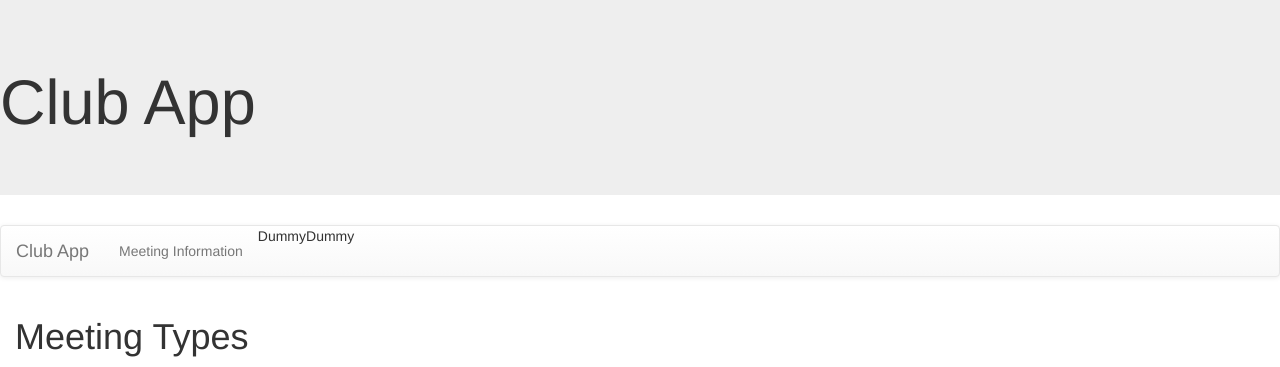
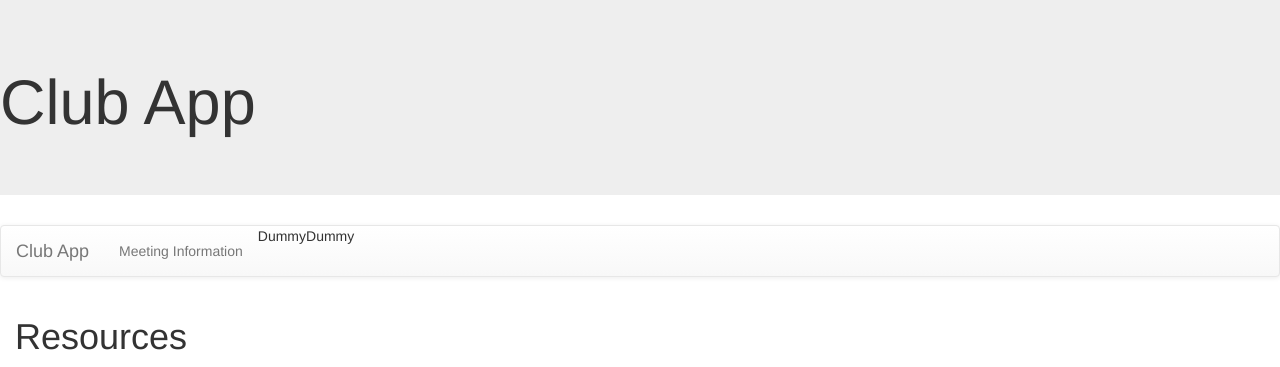
Before and after one commit to yonny23/techreviewproject, a Django app: page /clubapp/gettypes/ in a window 1280 px wide. Shown: the top 367 px of the page. Run offline with Django 3.2, Linux system fonts and the light colour scheme; data that the repository does not hold is empty; some libraries are stand-ins or nearby versions.

Commit message:
Add files via upload

```diff
--- a/techreviewproj/pythonclub/clubapp/templates/clubapp/types.html
+++ b/techreviewproj/pythonclub/clubapp/templates/clubapp/types.html
@@ -1,6 +1,6 @@
 {% extends 'base.html' %}
 {% block content %}
-<h1>Meeting Types</h1>
+<h1>Resources</h1>
 <table class='table'>
  <tr>
      <th>Name</th>
```
